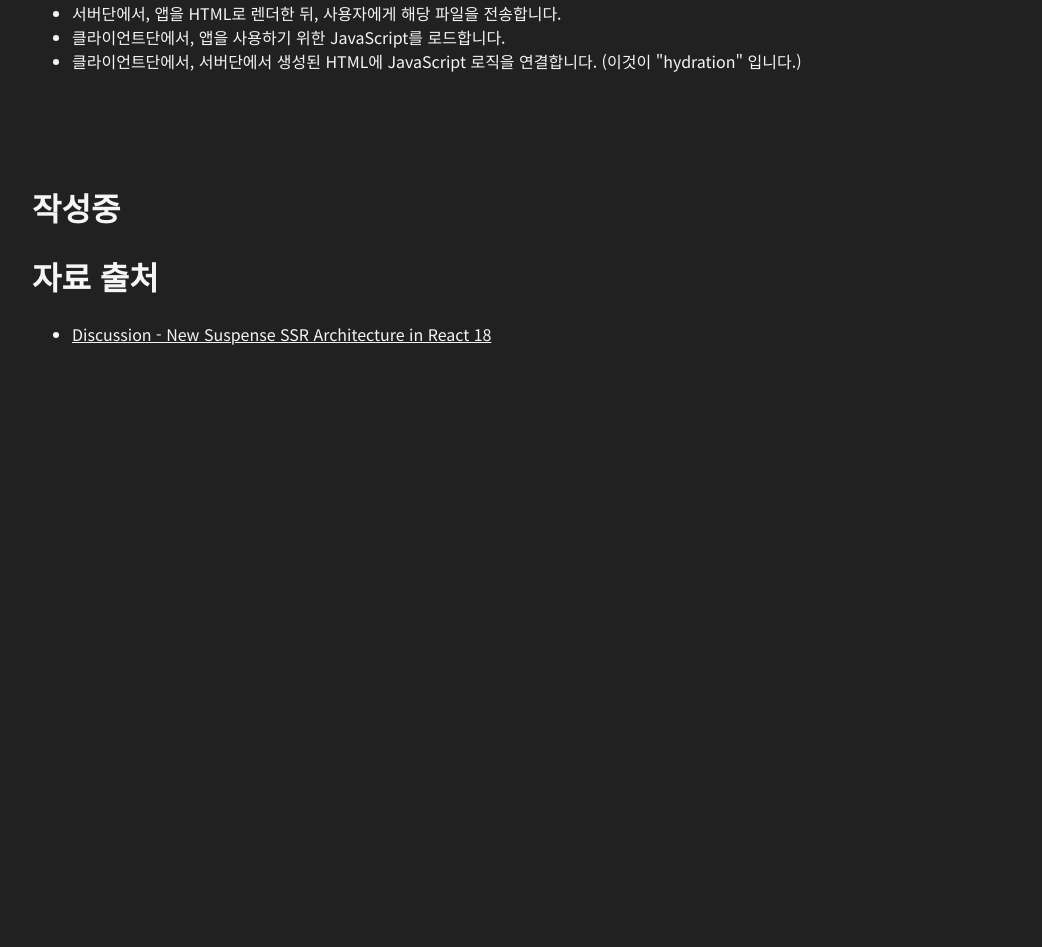
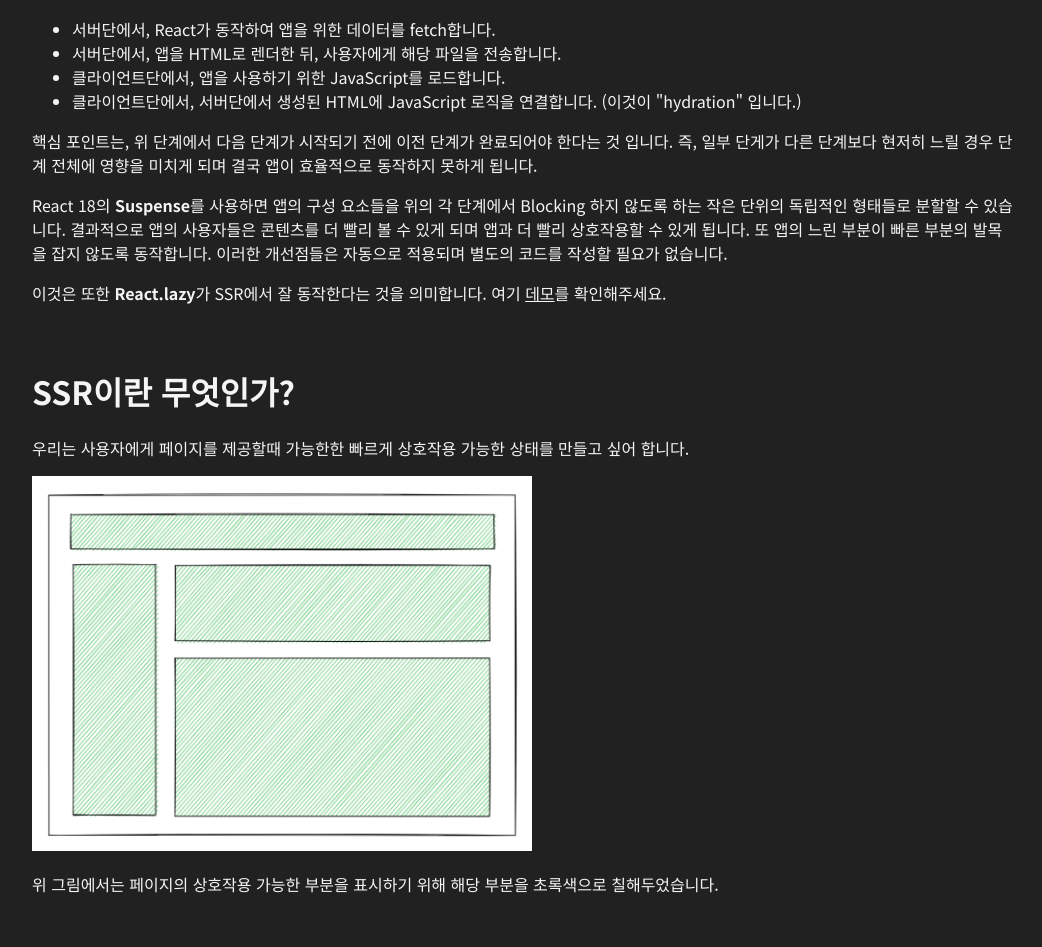
Before and after one commit to leejiwoo2002/blog, a Next.js app: page /post/2 in a window 1280 px wide. Shown: the part 1405-2352 px from the top of the page, without its empty margins (116-1158 px from the left). Before the commit the page ends 1791 px from the top, so only its background shows below. Built offline with nearby package versions, Linux system fonts and the light colour scheme.

Commit message:
Docs : 2번 게시물 임시저장

```diff
--- a/pages/post/2.mdx
+++ b/pages/post/2.mdx
@@ -21,9 +21,10 @@ React 18은 서버 사이드 렌더링(SSR) 성능에 대한 아키텍쳐 개선
 
   새롭게 등장하는 API인 **renderToPipeableStream**에 대해서는 [서버에서 React 18로 업그레이드 하기](https://github.com/reactwg/react-18/discussions/22)문서에서 더 자세한 내용을 볼 수 있습니다. 현재 최종적인 내용이 아니며, 해결해야 할 사항들이 있는 만큼 릴리즈 전까지 더 자세한 내용을 작성할 게획입니다.
 
-  기존에 존재하던 API인 **< Suspense  />** 도 있습니다
+  기존에 존재하던 API인 **Suspense** 도 있습니다
 
   본 아티클에서는 새로운 아키텍쳐와 그 설계, 그리고 이 개선점들이 해결하는 문제들에 대해 알아보고자 합니다.
+  <br />
 
   # 간단 요약
   서버사이드 렌더링(이하 SSR)을 사용하면 서버측에서 리액트 컴포넌트로 구성된 HTML을 생성할 수 있으며, 해당 HTML을 사용자에게 전송할 수 있습니다. SSR은 사용자가 JavaScript 번들을 로드하고 실행하기 전에 페이지의 컨텐츠를 볼 수 있도록 해줍니다.
@@ -34,6 +35,20 @@ React 18은 서버 사이드 렌더링(SSR) 성능에 대한 아키텍쳐 개선
   - 클라이언트단에서, 앱을 사용하기 위한 JavaScript를 로드합니다.
   - 클라이언트단에서, 서버단에서 생성된 HTML에 JavaScript 로직을 연결합니다. (이것이 "hydration" 입니다.)
 
+핵심 포인트는, 위 단계에서 다음 단계가 시작되기 전에 이전 단계가 완료되어야 한다는 것 입니다. 즉, 일부 단게가 다른 단계보다 현저히 느릴 경우 단계 전체에 영향을 미치게 되며 결국 앱이 효율적으로 동작하지 못하게 됩니다.
+
+  React 18의 **Suspense**를 사용하면 앱의 구성 요소들을 위의 각 단계에서 Blocking 하지 않도록 하는 작은 단위의 독립적인 형태들로 분할할 수 있습니다. 결과적으로 앱의 사용자들은 콘텐츠를 더 빨리 볼 수 있게 되며 앱과 더 빨리 상호작용할 수 있게 됩니다. 또 앱의 느린 부분이 빠른 부분의 발목을 잡지 않도록 동작합니다. 이러한 개선점들은 자동으로 적용되며 별도의 코드를 작성할 필요가 없습니다.
+
+  이것은 또한 **React.lazy**가 SSR에서 잘 동작한다는 것을 의미합니다. 여기 [데모](https://codesandbox.io/s/kind-sammet-j56ro?file=/src/App.js)를 확인해주세요.
+  <br />
+
+  # SSR이란 무엇인가?
+  우리는 사용자에게 페이지를 제공할때 가능한한 빠르게 상호작용 가능한 상태를 만들고 싶어 합니다.
+
+<Image src={"/img/post/2/1.png"}  width={500} height={375}/>
+
+
+위 그림에서는 페이지의 상호작용 가능한 부분을 표시하기 위해 해당 부분을 초록색으로 칠해두었습니다.
 
 <br />
 <br />
```
Also changed, not shown: public/img/post/2/1.png (added).
